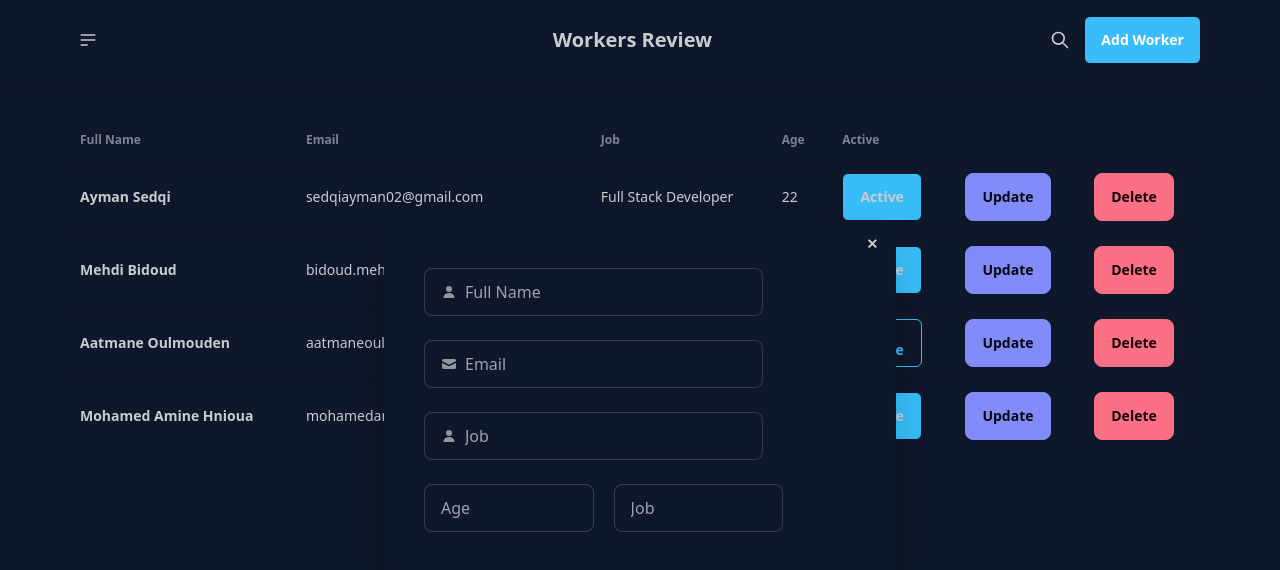
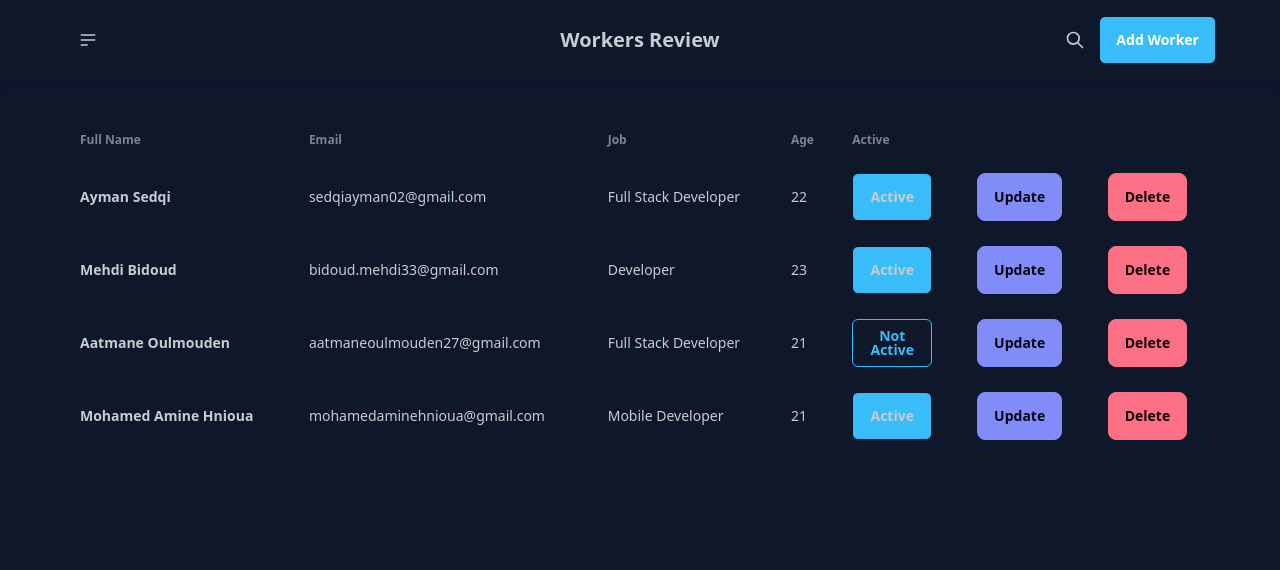
Before and after one commit to AymanSdq/workers-reviewer, a Next.js app: page / in a window 1280 px wide. Shown: the top 570 px of the page. Built offline with nearby package versions, Linux system fonts and the light colour scheme.

Commit message:
Fix issues

```diff
--- a/app/Header.tsx
+++ b/app/Header.tsx
@@ -1,5 +1,3 @@
-'use client'
-import React, { useState } from "react";
 
 const Header : React.FC<any> = (props) => {
 
--- a/app/components/ModalForm.tsx
+++ b/app/components/ModalForm.tsx
@@ -5,10 +5,9 @@ const ModalForm : React.FC<any> = (props) => {
 
   return (
     <>
-        <dialog id="my_modal_3" className="modal" open={true}>
+        <dialog id="my_modal_3" className="modal" open={props.statsOpen}>
           <div className="modal-box">
             <form method="dialog">
-              {/* if there is a button in form, it will close the modal */}
               <button onClick={props.handleClick} className="btn btn-sm btn-circle btn-ghost absolute right-2 top-2">✕</button>
             </form>
             <form action="">
--- a/app/components/TableList.tsx
+++ b/app/components/TableList.tsx
@@ -36,7 +36,6 @@ const TableList = () => {
             </tr>
             </thead>
             <tbody className="hover">
-            {/* row 1 */}
             {clientData.map( (client) => (
                 <tr key={client.id}>
                     <th>{client.name}</th>
--- a/app/page.tsx
+++ b/app/page.tsx
@@ -1,5 +1,4 @@
-'use client'
-import Image from "next/image";
+'use client';
 import TableList from "./components/TableList";
 import ModalForm from "./components/ModalForm";
 import { useState } from "react";
@@ -7,15 +6,10 @@ import Header from "./Header";
 
 export default function Home() {
 
-  const [isModalOpen , setIsModalOpen] = useState(true)
+  const [isModalOpen , setIsModalOpen] = useState(false)
   const handleOpen = () => {
       setIsModalOpen((prevValue) => !prevValue)
       console.log(isModalOpen)
-  }
-
-  const [isModalOpenUpdate , setIsModalOpenUpdate] = useState(true)
-  const handleOpenUpdate = () => {
-    setIsModalOpenUpdate((prevValue) => !prevValue)
   }
 
 
@@ -23,7 +17,7 @@ export default function Home() {
     <>
       <Header handleOpen={handleOpen} />
       <TableList />
-      { isModalOpen && <ModalForm handleClick={handleOpen}/>}
+      { isModalOpen && <ModalForm handleClick={handleOpen} statsOpen={isModalOpen} />}
     </>
   );
 }
```
